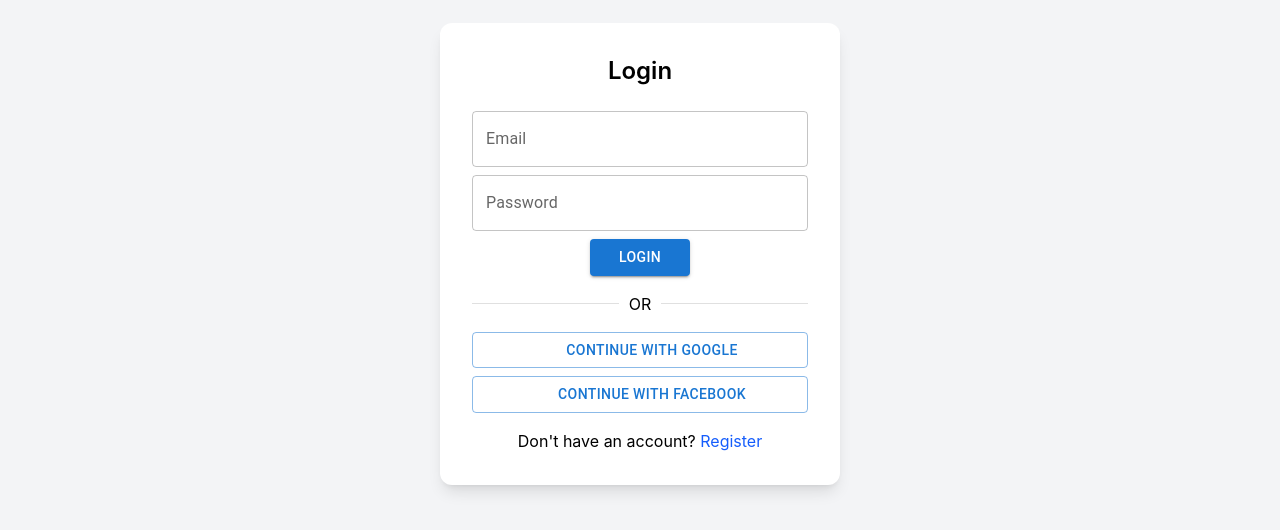
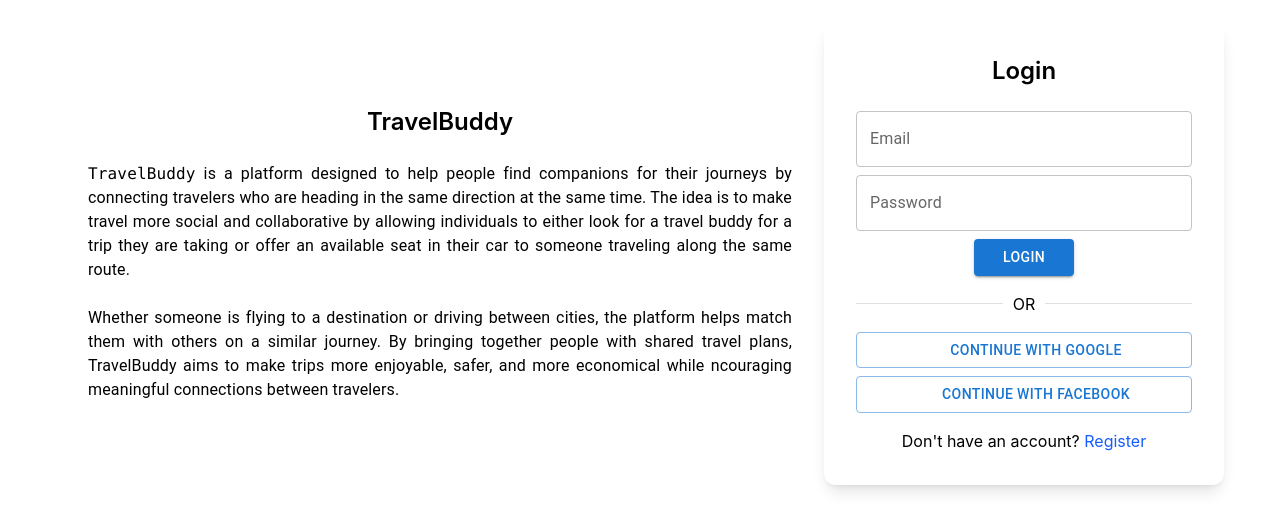
Before and after one commit to manideepj2/travel-buddy-frontend, a React (Vite) app: page / in a window 1280 px wide. Shown: the part 146-676 px from the top of the page. Built offline with nearby package versions, Linux system fonts and the light colour scheme; some icons are missing.

Commit message:
add intro

```diff
--- a/src/pages/Login/Login.tsx
+++ b/src/pages/Login/Login.tsx
@@ -1,6 +1,6 @@
 import { useState } from "react";
 import { Link } from "react-router-dom";
-import { TextField, Button, Divider } from "@mui/material";
+import { TextField, Button, Divider, Typography } from "@mui/material";
 import GoogleIcon from "@mui/icons-material/Google";
 import FacebookIcon from "@mui/icons-material/Facebook";
 
@@ -13,8 +13,25 @@
   };
 
   return (
-    <div className="flex items-center justify-center h-screen bg-gray-100">
-      <div className="w-[400px] bg-white p-8 rounded-xl shadow-lg">
+    <div className="flex items-center justify-center h-screen">
+      <div className="p-8 max-w-3xl">
+        <h2 className="text-2xl font-semibold text-center mb-6">TravelBuddy</h2>
+        <Typography className="text-justify">
+          <code>TravelBuddy</code> is a platform designed to help people find
+          companions for their journeys by connecting travelers who are heading
+          in the same direction at the same time. The idea is to make travel
+          more social and collaborative by allowing individuals to either look
+          for a travel buddy for a trip they are taking or offer an available
+          seat in their car to someone traveling along the same route. <br />
+          <br />
+          Whether someone is flying to a destination or driving between cities,
+          the platform helps match them with others on a similar journey. By
+          bringing together people with shared travel plans, TravelBuddy aims to
+          make trips more enjoyable, safer, and more economical while ncouraging
+          meaningful connections between travelers.
+        </Typography>
+      </div>
+      <div className="w-[400px] p-8 rounded-xl shadow-lg">
         <h2 className="text-2xl font-semibold text-center mb-6">Login</h2>
 
         <div className="space-y-4">
@@ -32,7 +49,7 @@
             type="password"
             fullWidth
             variant="outlined"
-            sx={{ mb:1 }}
+            sx={{ mb: 1 }}
             value={password}
             onChange={(e) => setPassword(e.target.value)}
           />
@@ -52,7 +69,12 @@
         </div>
 
         <div className="space-y-3">
-          <Button variant="outlined" sx={{ mb: 1 }} fullWidth startIcon={<GoogleIcon />}>
+          <Button
+            variant="outlined"
+            sx={{ mb: 1 }}
+            fullWidth
+            startIcon={<GoogleIcon />}
+          >
             Continue with Google
           </Button>
 
```
Also changed, not shown: src/constants/constants.ts (added).
